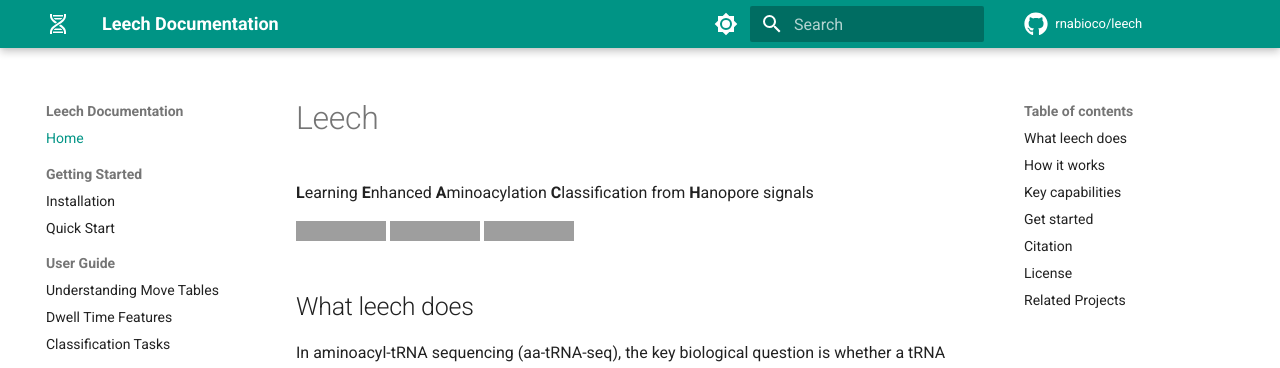
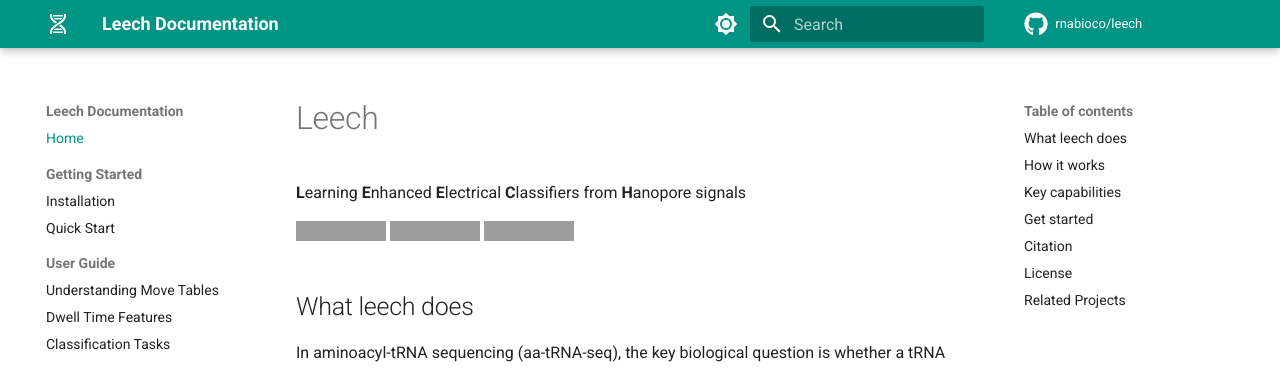
Before and after one commit to rnabioco/leech, an MkDocs documentation site: the page built from docs/index.md, in a window 1280 px wide and 900 px high. Shown: the top 368 px of the window. Built offline with MkDocs 1.6.1 and Material for MkDocs 9.7.7, drawn with Linux system fonts in a browser that asks for light colours; comment, search, counter and statistics services are not loaded; the version menu is left out; grey boxes are pictures that could not be loaded.

Commit message:
Fix typo in project title

```diff
--- a/docs/index.md
+++ b/docs/index.md
@@ -1,6 +1,6 @@
 # Leech
 
-<b>L</b>earning <b>E</b>nhanced <b>A</b>minoacylation <b>C</b>lassification from <b>H</b>anopore signals
+<b>L</b>earning <b>E</b>nhanced <b>E</b>lectrical <b>C</b>lassifiers from <b>H</b>anopore signals
 
 [![CI](https://github.com/rnabioco/leech/actions/workflows/ci.yml/badge.svg)](https://github.com/rnabioco/leech/actions/workflows/ci.yml)
 [![Python 3.10+](https://img.shields.io/badge/python-3.10+-blue.svg)](https://www.python.org/downloads/)
```
